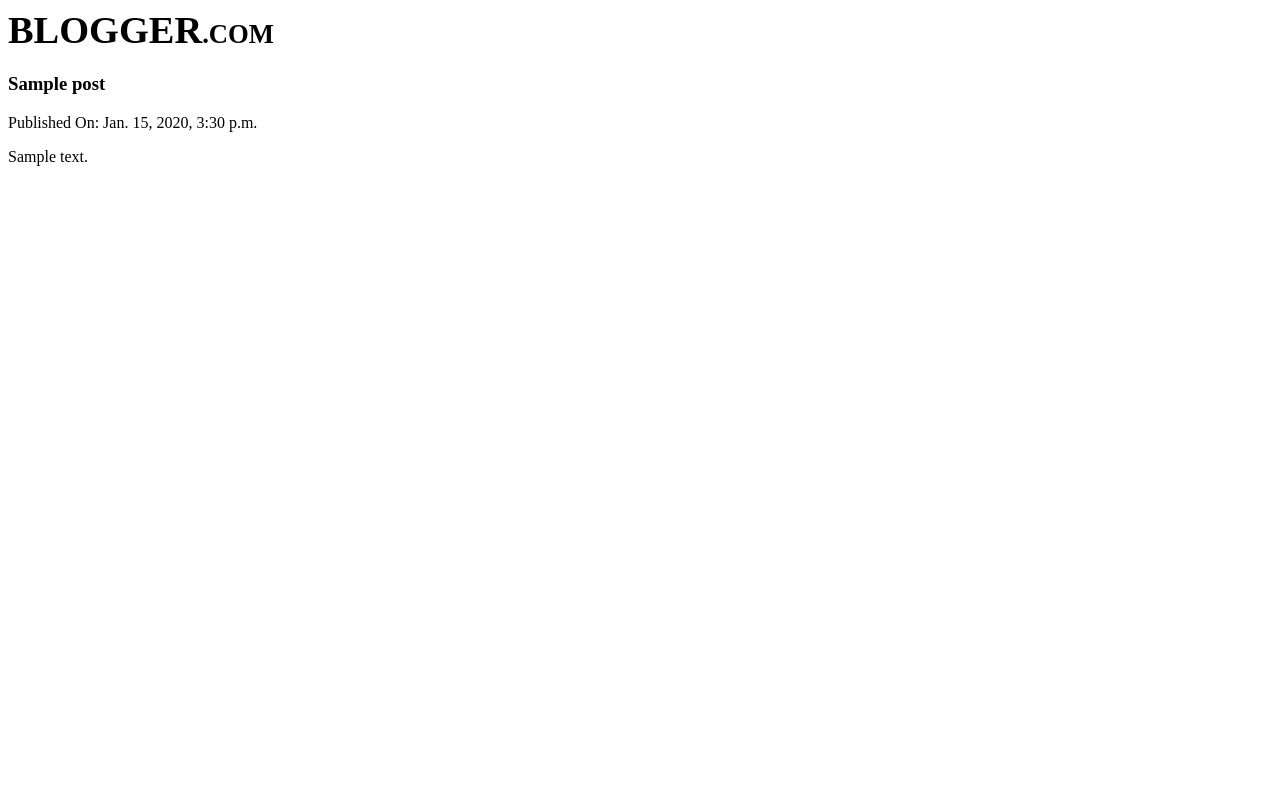
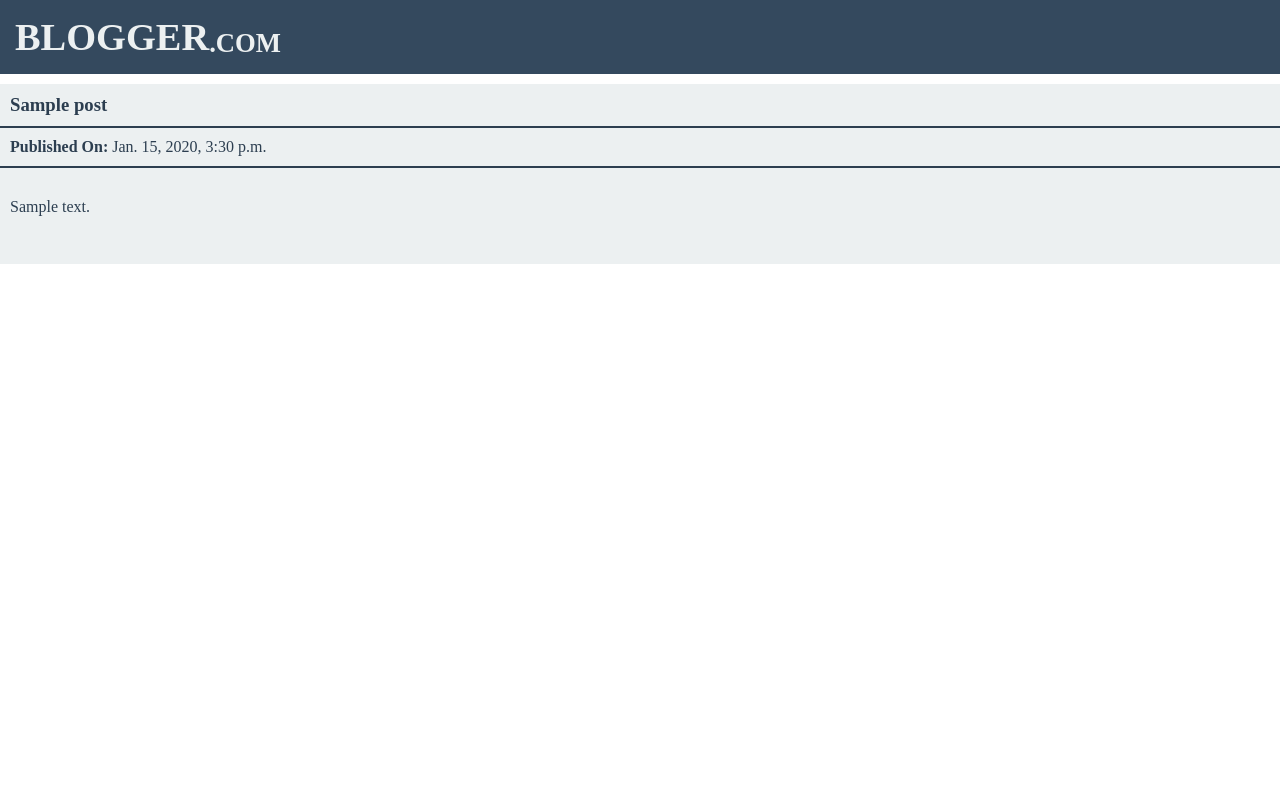
Before and after one commit to satyaim/my-first-blog, a Django app: page / in a window 1280 px wide. Run offline with Django 3.2, Linux system fonts and the light colour scheme; tables that the repository leaves empty hold one stand-in row (values such as "Sample post").

Commit message:
Change in styling

```diff
--- /dev/null
+++ b/blog/static/css/blog.css
@@ -0,0 +1,8 @@
+*{ padding: 0px; margin: 0px; }
+
+body{ display: flex; flex-direction: column;}
+h1{ padding: 15px; background: #34495e; color: #ecf0f1; display: flex; align-items: flex-end; font-family: "Times New Roman", Times, serif;}
+article{ background: #ecf0f1 ; color: #2c3e50; display: flex; flex-direction: column; margin-top: 10px;  }
+h3{ border-bottom: 2px solid #2c3e50; padding: 10px; }
+section{  padding: 10px; border-bottom: 2px solid #2c3e50;  }
+p{ padding: 10px; }
--- a/blog/templates/blog/post_list.html
+++ b/blog/templates/blog/post_list.html
@@ -1,13 +1,15 @@
+{% load staticfiles %}
 <html>
 	<head>
 		<title>	BLOG |</title>
+		<link rel="stylesheet" href="{% static 'css/blog.css' %}">
 	</head>
 	<body>
 		<h1><big>BLOGGER</big><small>.COM</small></h1>
 		{% for post in posts %}
 		<article>
 				<h3>{{post.title}}</h3>
-				<section> Published On: {{post.published_date}}
+				<section> <b> Published On: </b> {{post.published_date}}
 				</section>
 				<p>{{post.text | linebreaks}}</p>
 				<br/>
```
